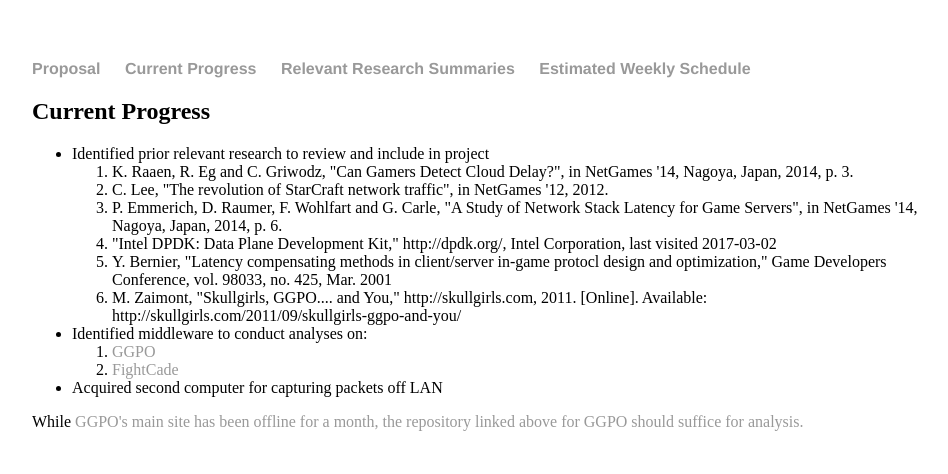
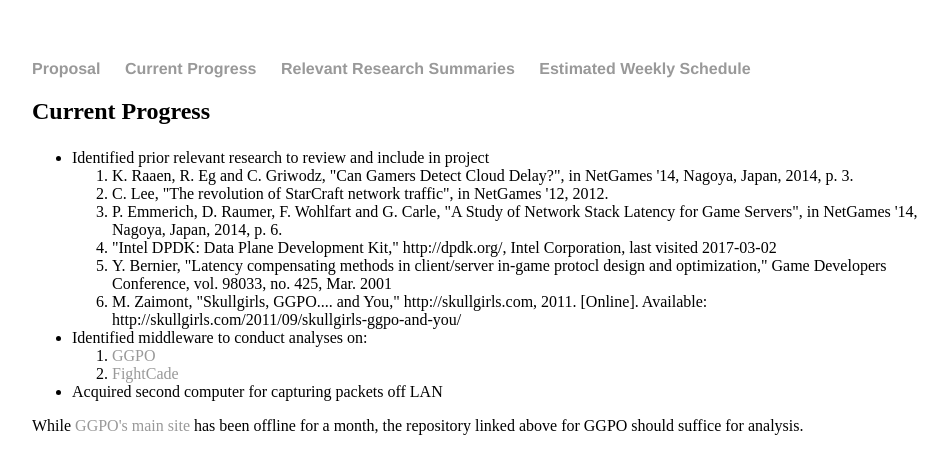
Before and after one commit to Pandakar/pandakar.github.io, a Jekyll site: the page built from netanalysis/progress.html, in a window 1280 px wide. Shown: the top 474 px of the page, without its empty margins (160-1108 px from the left). Built offline with Jekyll 4.4.1, drawn with Linux system fonts in a browser that asks for light colours.

Commit message:
link fixes
Couple links were too long/dead ends, addressed with stubs.

```diff
--- a/netanalysis/progress.html
+++ b/netanalysis/progress.html
@@ -4,6 +4,7 @@
 ---
 <div class="progress">
   <h2> Current Progress </h2>
+  <p>
   <ul>
     <li> Identified prior relevant research to review and include in project </li>
       <ol>
@@ -22,7 +23,7 @@
     <li> Acquired second computer for capturing packets off LAN </li>
   </ul>
 
-While <a href='http://ggpo.net'> GGPO's main site has been offline for a month, the repository linked above for GGPO should suffice for analysis.
-
+  While <a href='http://ggpo.net'> GGPO's main site </a> has been offline for a month, the repository linked above for GGPO should suffice for analysis.
+  </p>
 
 </div><!-- /.progress -->
```
Also changed, not shown: netanalysis/research.html (added, +10 -0 lines). Lines whose indentation alone changed are shown as unchanged.
